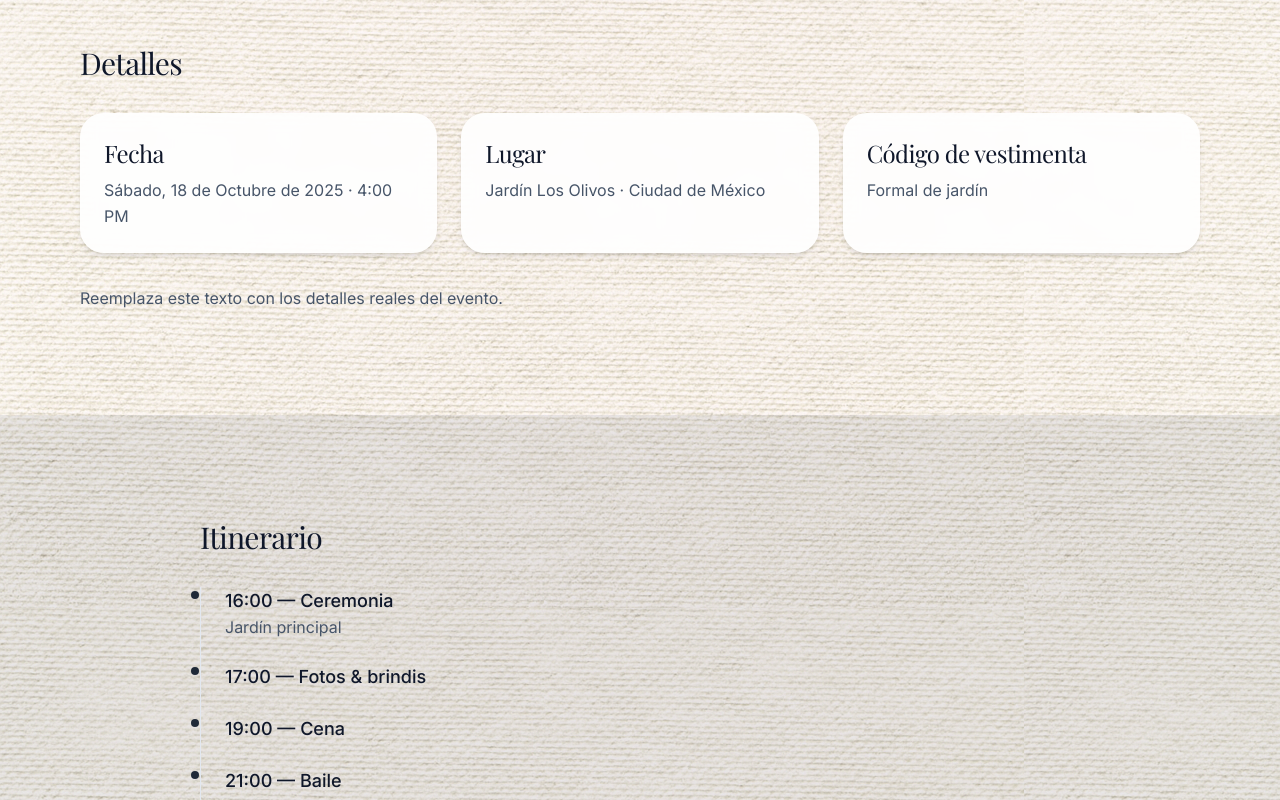
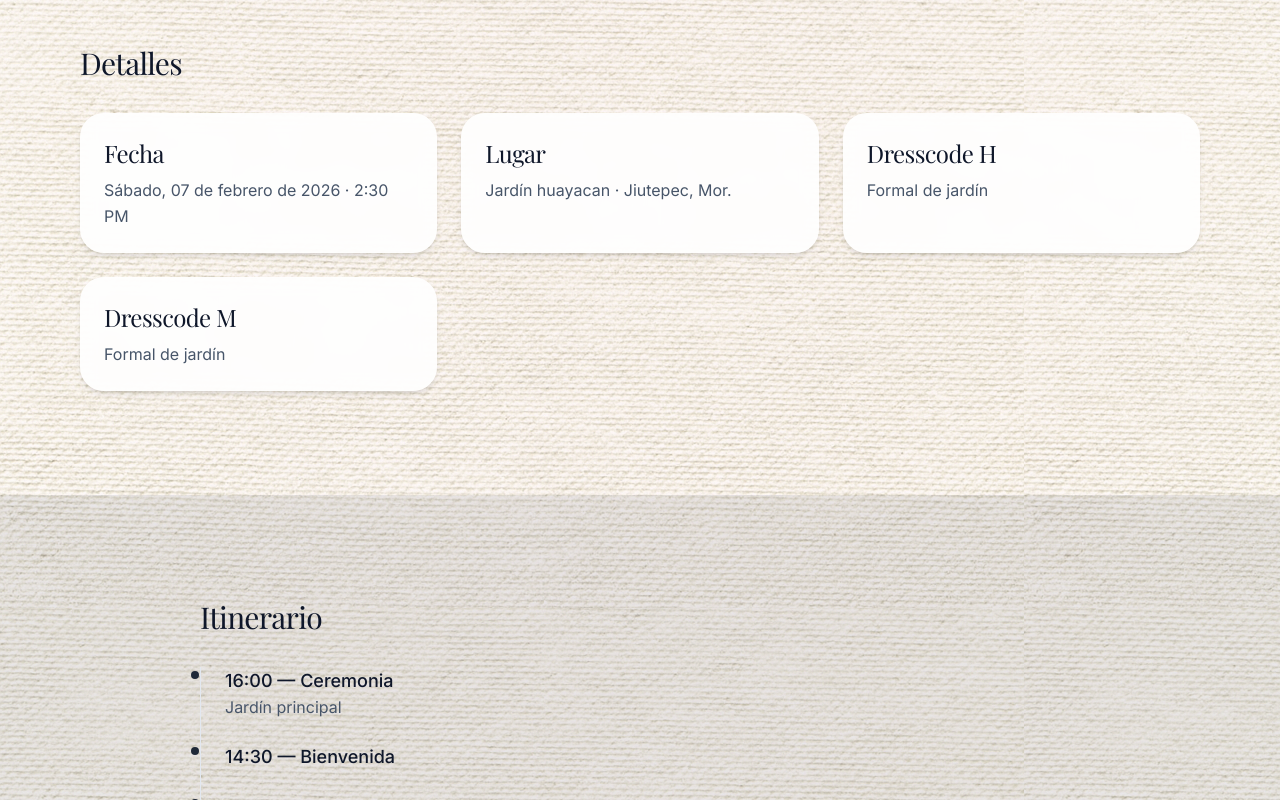
Before and after one commit to Isra48/wedding_invite, a Next.js app: page / in a window 1280 px wide. Shown: the part 1440-2240 px from the top of the page. Built offline with nearby package versions, Linux system fonts and the light colour scheme; a web font is replaced by a local one.

Commit message:
feature(ui): :sparkles: timeline

```diff
--- a/src/components/organisms/Timeline.tsx
+++ b/src/components/organisms/Timeline.tsx
@@ -1,9 +1,12 @@
 type Item = { time: string; title: string; description?: string };
 const items: Item[] = [
   { time: "16:00", title: "Ceremonia", description: "Jardín principal" },
-  { time: "17:00", title: "Fotos & brindis" },
-  { time: "19:00", title: "Cena" },
-  { time: "21:00", title: "Baile" },
+  { time: "14:30", title: "Bienvenida" },
+  { time: "15:00", title: "Ceremonia" },
+  { time: "16:00", title: "Cóctel" },
+  { time: "17:00", title: "Banquete" },
+  { time: "19:00", title: "Baile" },
+  ,
 ];
 export default function Timeline(){
   return (<ol className="relative border-s border-slate-200 ps-6">
--- a/src/sections/section-detalles.tsx
+++ b/src/sections/section-detalles.tsx
@@ -5,10 +5,11 @@ export default function SectionDetalles({ id, title }:{ id:string; title?:string
   return (<section id={id} className="section container-wide">
     <Heading as="h2" size="h2">{title}</Heading>
     <div className="mt-8 grid md:grid-cols-3 gap-6">
-      <InfoCard title="Fecha">Sábado, 18 de Octubre de 2025 · 4:00 PM</InfoCard>
-      <InfoCard title="Lugar">Jardín Los Olivos · Ciudad de México</InfoCard>
-      <InfoCard title="Código de vestimenta">Formal de jardín</InfoCard>
+      <InfoCard title="Fecha">Sábado, 07 de febrero de 2026 · 2:30 PM</InfoCard>
+      <InfoCard title="Lugar"> Jardín huayacan · Jiutepec, Mor.</InfoCard>
+      <InfoCard title="Dresscode H">Formal de jardín</InfoCard>
+         <InfoCard title="Dresscode M">Formal de jardín</InfoCard>
     </div>
-    <div className="mt-8"><Text>Reemplaza este texto con los detalles reales del evento.</Text></div>
+
   </section>);
 }
```
